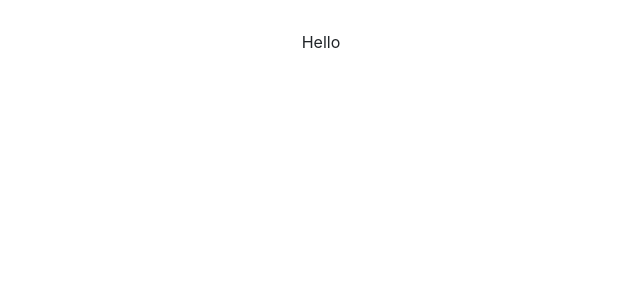
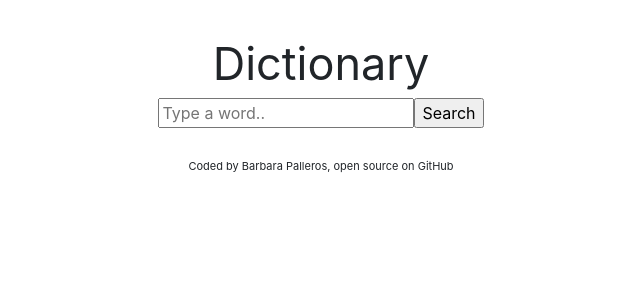
Before and after one commit to kibi-00/dictionary-project, a React (Create React App) app: page / in a window 1280 px wide. Shown: the top 300 px of the page, without its empty margins (319-959 px from the left). Built offline with nearby package versions, Linux system fonts and the light colour scheme.

Commit message:
Added Search Engine

```diff
--- a/src/App.css
+++ b/src/App.css
@@ -2,3 +2,12 @@
   text-align: center;
   margin: 30px auto;
 }
+
+.App-header {
+  font-size: 45px;
+}
+
+.App-footer {
+  font-size: 11px;
+  margin: 30px auto;
+}
--- a/src/App.js
+++ b/src/App.js
@@ -1,9 +1,17 @@
+import React from "react";
 import "./App.css";
+import Dictionary from "./Dictionary";
 
 function App() {
   return (
     <div className="App">
-      <header className="App-header">Hello</header>
+      <div className="container">
+        <header className="App-header">Dictionary</header>
+        <Dictionary />
+        <footer className="App-footer">
+          Coded by Barbara Palleros, open source on GitHub
+        </footer>
+      </div>
     </div>
   );
 }
--- /dev/null
+++ b/src/Dictionary.js
@@ -0,0 +1,23 @@
+import React, { useState } from "react";
+
+export default function Dictionary() {
+  const [keyword, setKeyword] = useState(null);
+
+  function handleSubmit(event) {
+    event.preventDefault();
+    alert(`Searching for the meaning of ${keyword}`);
+  }
+
+  function storeWord(event) {
+    setKeyword(event.target.value);
+  }
+
+  return (
+    <div className="Dictionary">
+      <form onSubmit={handleSubmit}>
+        <input type="search" placeholder="Type a word.." onChange={storeWord} />
+        <input type="submit" value="Search" />
+      </form>
+    </div>
+  );
+}
```
